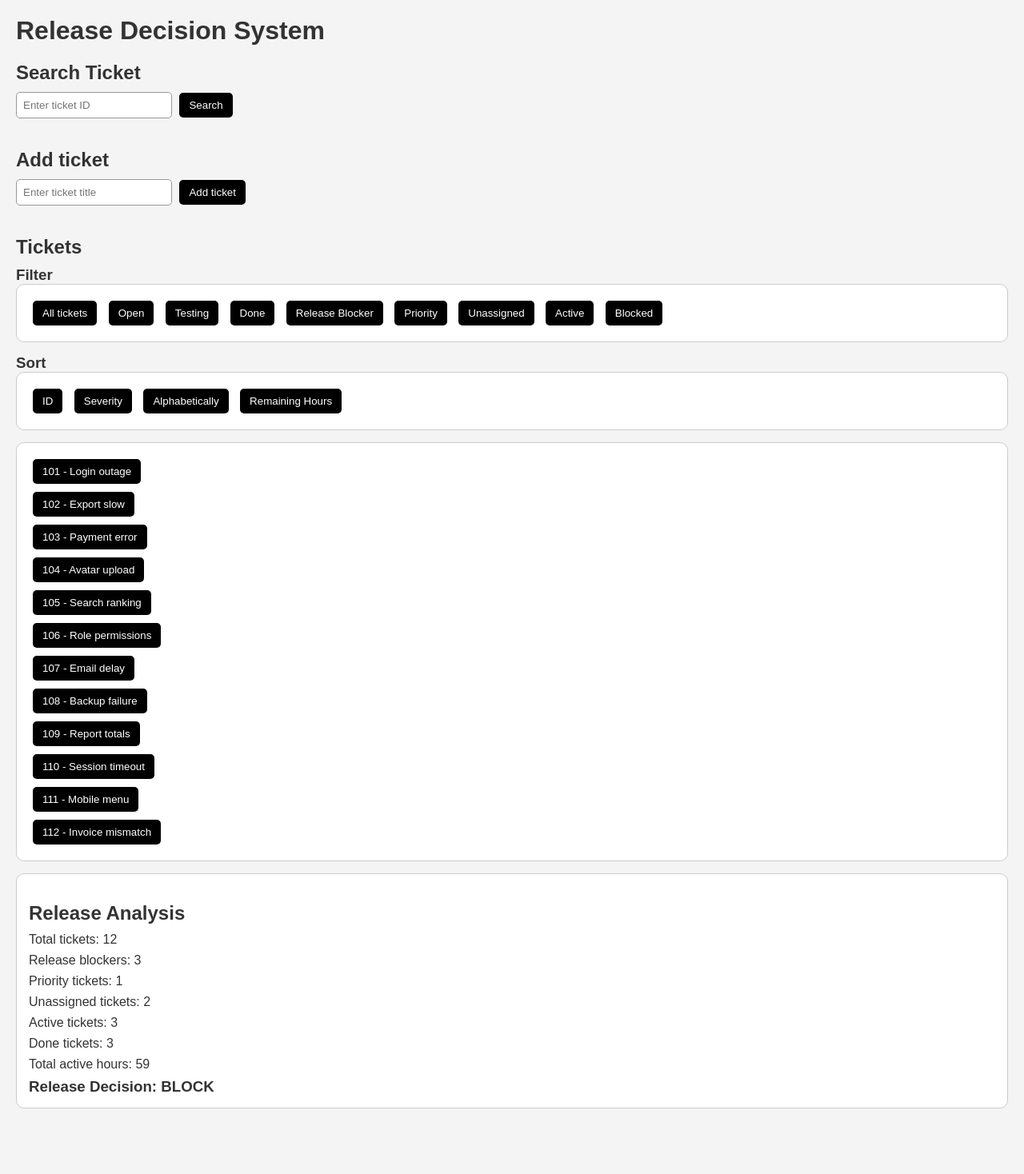
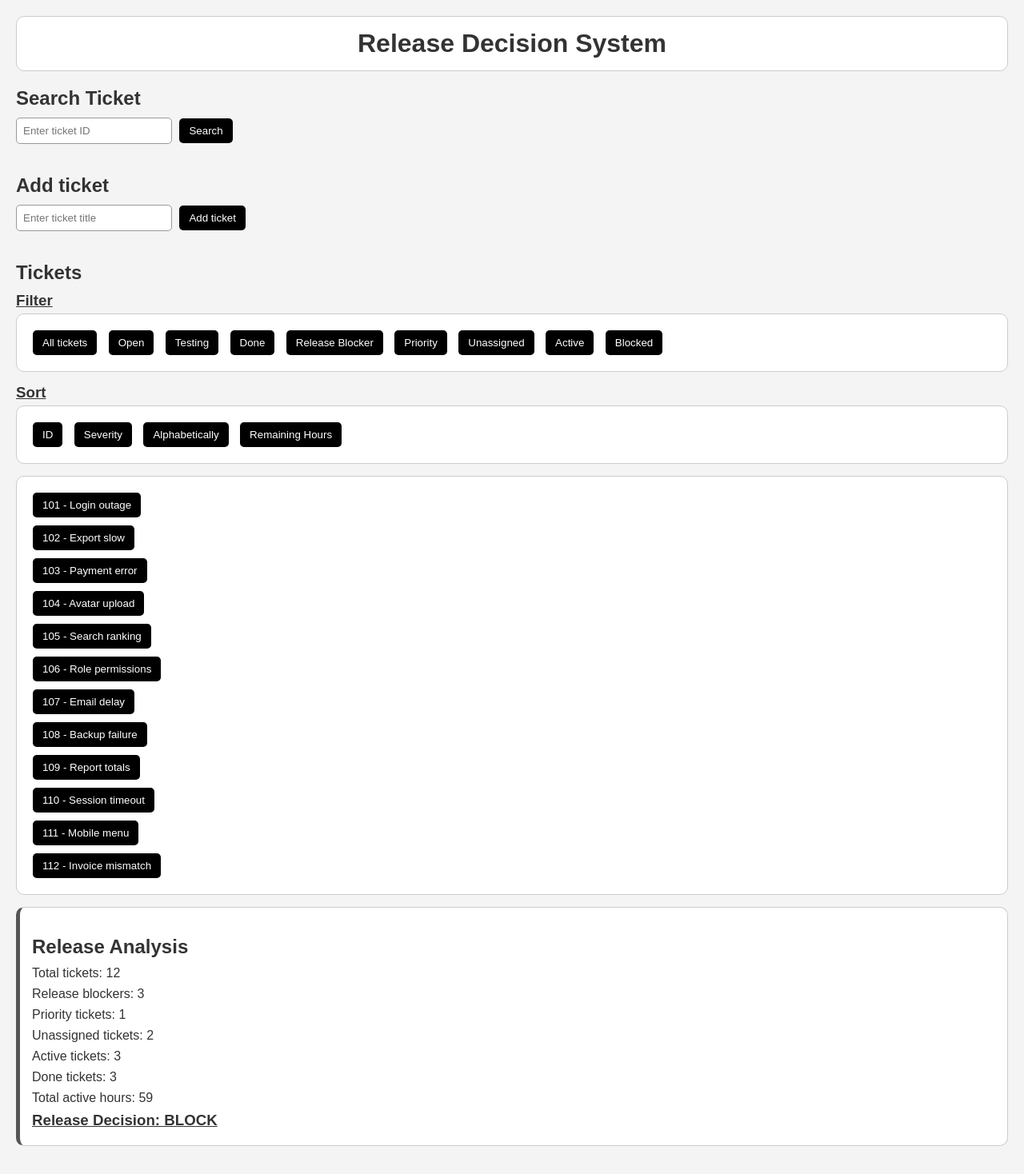
Before and after one commit to Davth07/Release_decision_system, a website: page index.html in a window 1280 px wide. Shown: the whole page at 80% size. Before the commit the page ends 1421 px from the top, so only its background shows below. Drawn offline with Linux system fonts and the light colour scheme.

Commit message:
Some improvements to CSS

```diff
--- a/script.ts
+++ b/script.ts
@@ -141,6 +141,7 @@ let tickets: Ticket[] = [
 		blocked: false,
 	},
 ];
+
 function saveTickets(): void {
 	localStorage.setItem("tickets", JSON.stringify(tickets));
 }
@@ -435,7 +436,7 @@ function saveTicket(ticket: Ticket): void {
 	}
 
 	if (hours.value === "" || Number(hours.value) < 0) {
-		alert("Enter valid remaining hours.");
+		alert("Enter remaining hours.");
 		return;
 	}
 
--- a/style.css
+++ b/style.css
@@ -12,13 +12,20 @@ body {
 }
 
 h1 {
+	text-align: center;
+	padding: 15px;
+	background-color: white;
+	border: 1px solid #ccc;
 	border-radius: 10px;
-	margin-bottom: 20px;
 }
 
 h2 {
 	margin-top: 20px;
 	margin-bottom: 10px;
+}
+h3 {
+	text-decoration: underline;
+	margin-bottom: 5px;
 }
 
 div {
@@ -28,7 +35,9 @@ div {
 	border-radius: 10px;
 	border: 1px solid #ccc;
 }
-
+#releaseAnalysis {
+	border-left: 5px solid #555;
+}
 #ticketList button {
 	margin: 5px;
 }
@@ -57,6 +66,10 @@ select {
 	border-radius: 5px;
 	margin-right: 5px;
 }
+input:focus,
+select:focus {
+	outline: 2px solid #999;
+}
 #ticketDetails p,
 #releaseAnalysis p {
 	margin: 8px 0;
```
